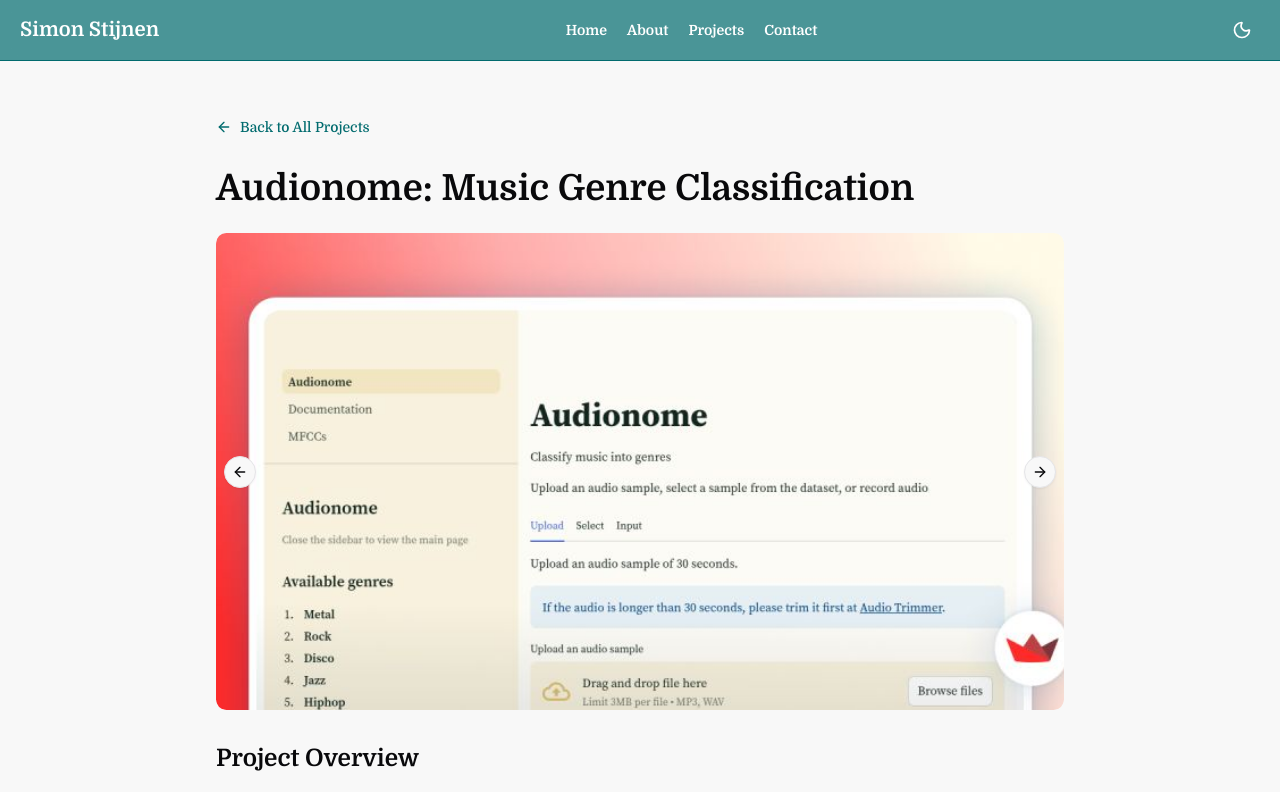
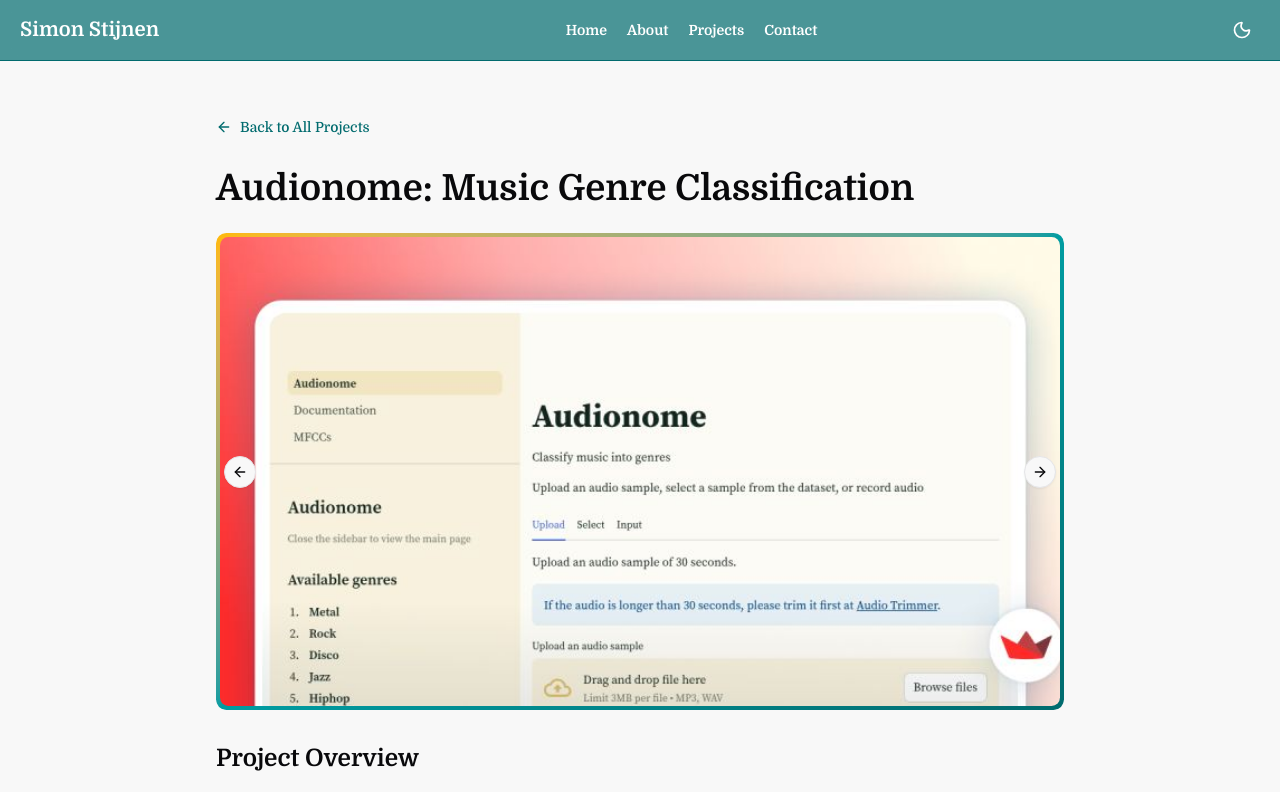
Before and after one commit to SimonStnn/website, a Next.js app: page /projects/audionome in a window 1280 px wide. Shown: the top 792 px of the page. Built offline with nearby package versions, Linux system fonts and the light colour scheme; no server answers.

Commit message:
Add some nice project carousel image styling

```diff
--- a/app/page.tsx
+++ b/app/page.tsx
@@ -175,7 +175,12 @@ export default async function Home() {
           <div className="grid grid-cols-1 gap-8 md:grid-cols-2 lg:grid-cols-3">
             {projects.map((project) => (
               <Card key={project.slug} className="overflow-hidden pt-0">
-                <CardHeader className="bg-muted flex h-48 items-center justify-center px-0">
+                <CardHeader
+                  className={cn(
+                    "from-accent via-muted to-primary bg-gradient-to-br",
+                    "flex h-48 items-center justify-center px-0"
+                  )}
+                >
                   {project.images && project.images.length > 0 ? (
                     <Image
                       src={project.images[0]}
--- a/app/projects/[slug]/page.tsx
+++ b/app/projects/[slug]/page.tsx
@@ -14,6 +14,7 @@ import {
 } from "@/components/ui/carousel";
 import { Badge } from "@/components/ui/badge";
 import { ArrowLeft, SquareArrowOutUpRight } from "lucide-react";
+import { cn } from "@/lib/utils";
 
 // Generate static params for all projects at build time
 export async function generateStaticParams() {
@@ -73,13 +74,20 @@ export default async function ProjectPage({ params }: { params: Promise<{ slug:
               <CarouselContent>
                 {project.images.map((image, index) => (
                   <CarouselItem key={index}>
-                    <div className="bg-muted aspect-video overflow-hidden rounded-lg">
+                    <div
+                      className={cn(
+                        "inset-1 pr-2 pb-2 before:-inset-1 before:-z-10",
+                        "relative before:absolute before:size-full",
+                        "before:from-accent before:via-muted before:to-primary before:bg-gradient-to-br",
+                        "aspect-video before:rounded-lg"
+                      )}
+                    >
                       <Image
                         src={image}
                         alt={`${project.title} screenshot ${index + 1}`}
                         width={1200}
                         height={675}
-                        className="h-full w-full object-cover"
+                        className="text-muted-foreground bg-muted/80 h-full w-full rounded-md object-cover"
                         priority={index === 0}
                       />
                     </div>
```
